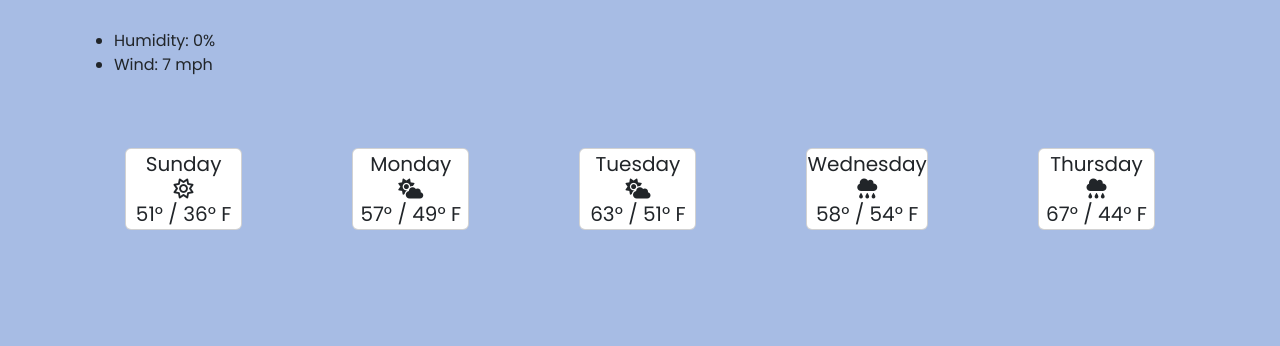
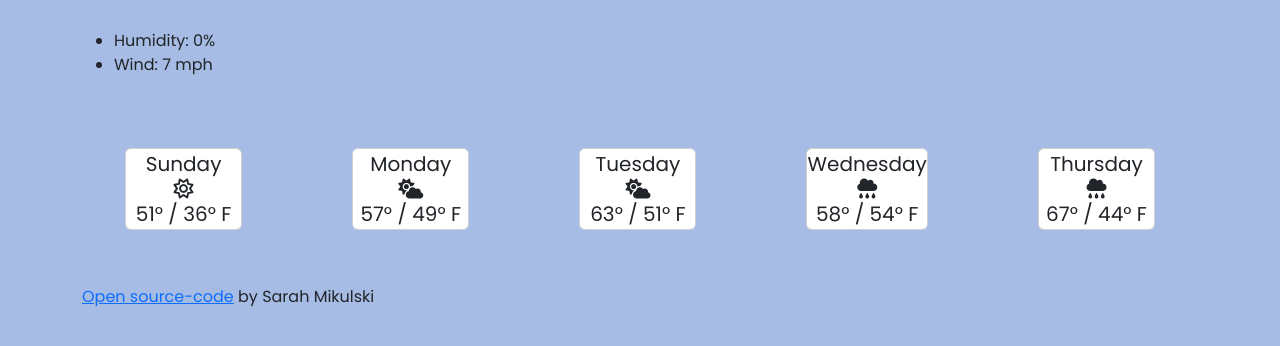
Before and after one commit to sarahruthmik/my-weather-app, a plain HTML site: page index.html in a window 1280 px wide. Shown: the part 308-654 px from the top of the page. Drawn offline with nearby package versions, Linux system fonts and the light colour scheme; no server answers.

Commit message:
Added source code link

```diff
--- a/index.html
+++ b/index.html
@@ -91,6 +91,7 @@
           </div>
         </div>
       </div>
+      <div id="source-code-link"><a href="https://github.com/sarahruthmik/my-weather-app">Open source-code</a> by Sarah Mikulski</div>
     </div>
     <script src="src/script.js"></script>
   </body>
```
